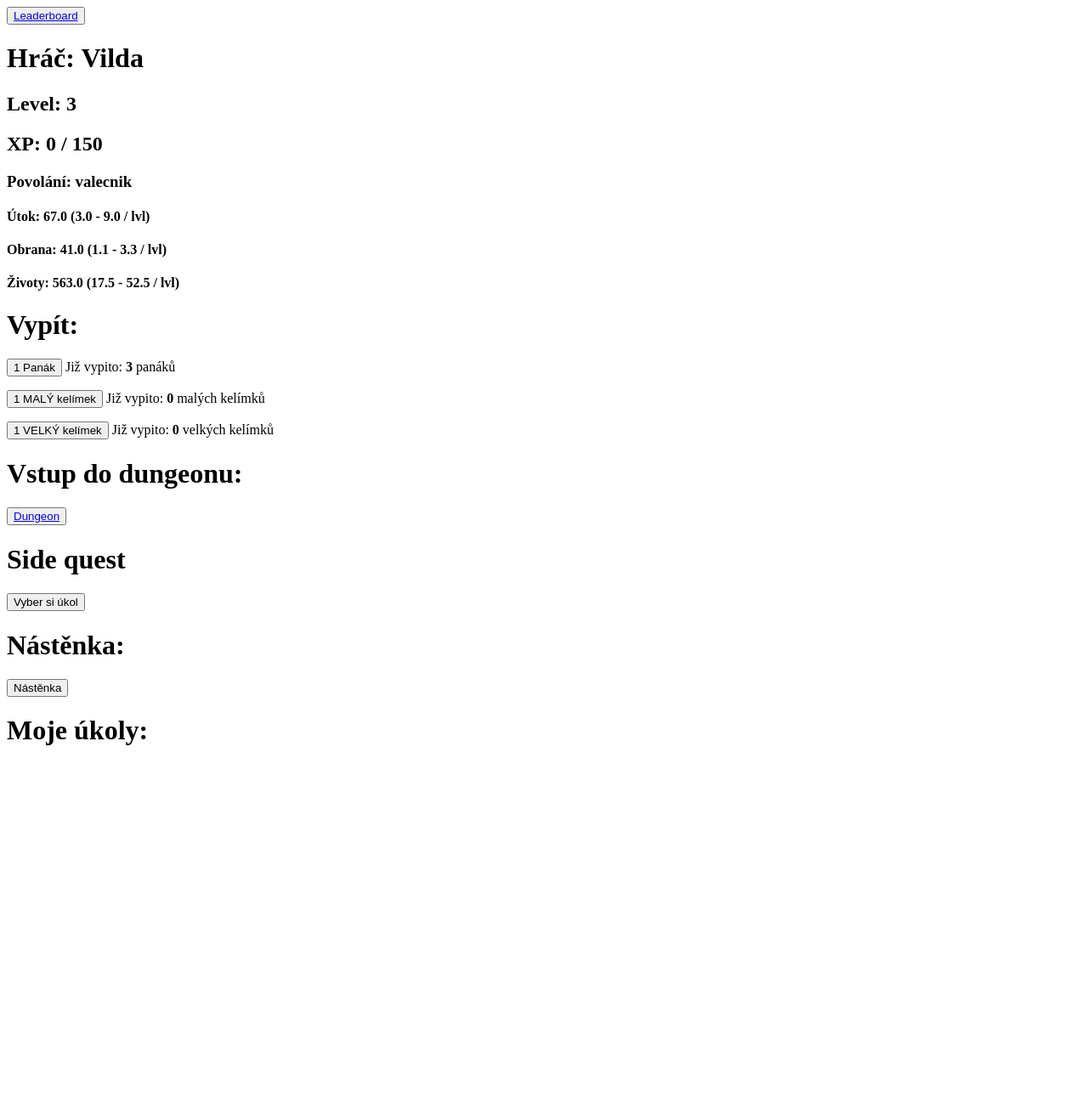
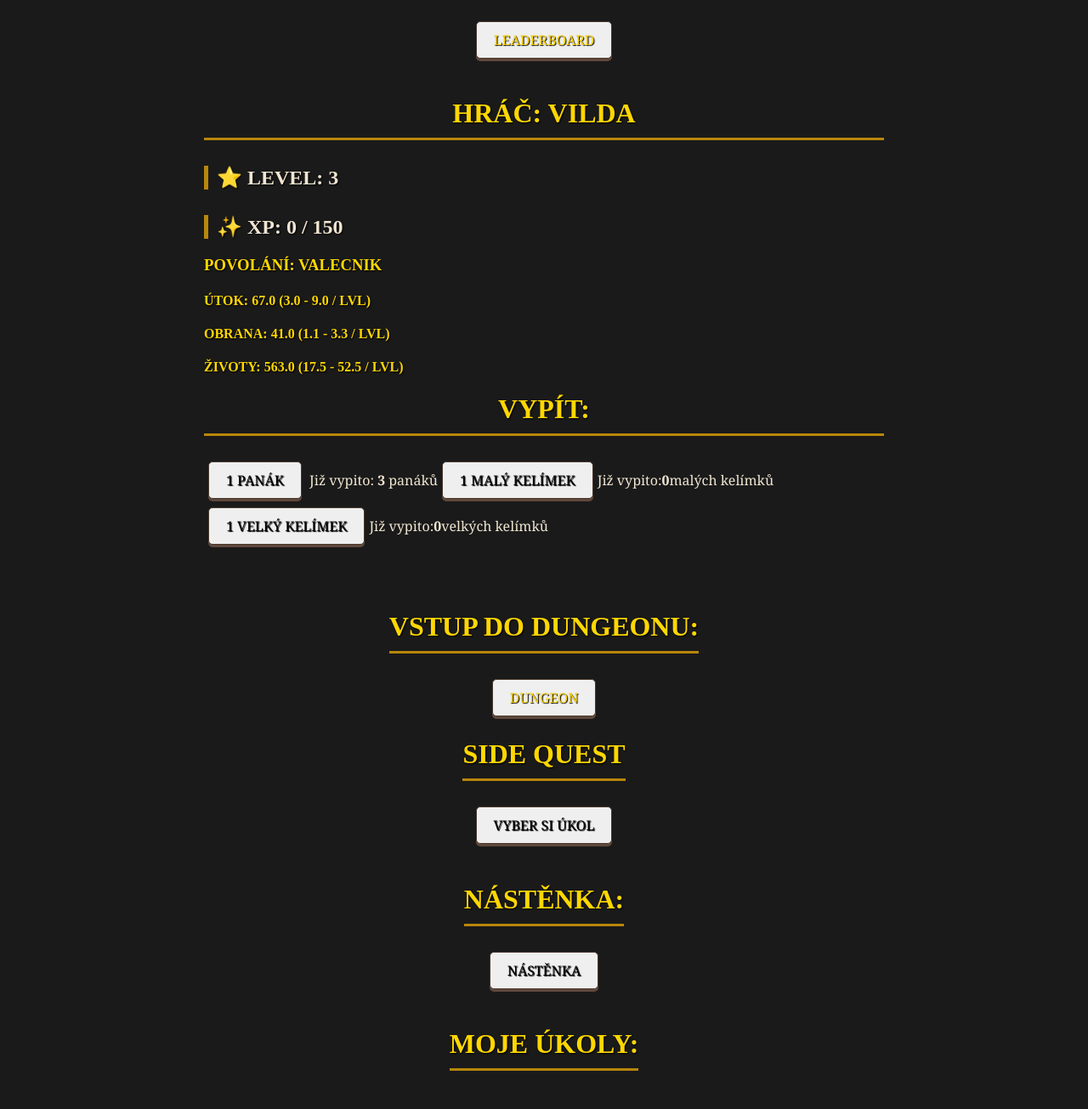
Before and after one commit to Tomas-Gallischek/PnP-Drinking-game, a Django app: page /player_info/238/ in a window 1280 px wide. Shown: the whole page at 85% size. Before the commit the page ends 877 px from the top, so only its background shows below. Run offline with Django 5.2, Linux system fonts and the light colour scheme; data comes from the database, SQL or seed files in the repository; both versions use the stored data as it was after the commit; data that the repository does not hold is empty.

Commit message:
Nefungují mi css

```diff
--- a/game/templates/game/player_info.html
+++ b/game/templates/game/player_info.html
@@ -1,7 +1,8 @@
 {% extends "base.html" %}
+{% load static %}
 
 {% block content %}
-
+<div class="container">
         <h1>Hráč: <b>{{ one_player.name }}</b></h1>
 
         <h2>Level: <b>{{ one_player.lvl }}</b></h2>
@@ -18,19 +19,24 @@
     <h1>Vypít:</h1>
     <form action="{% url 'drink' one_player.id %}" method="post">
         {% csrf_token %}
-
+        <div class="main-action-section">
         <button type="hidden" name="drink_type" value="panak">1 Panák</button>
         Již vypito: <b>{{ one_player.panak }}</b> panáků
+        </div>
+        <p></p>
 
-    <p></p>
 
         <button type="hidden" name="drink_type" value="maly_kelimek">1 MALÝ kelímek</button>
         Již vypito: <b>{{ one_player.maly_kelimek }}</b> malých kelímků
 
         <p></p>
 
+
         <button type="hidden" name="drink_type" value="velky_kelimek">1 VELKÝ kelímek</button>
         Již vypito: <b>{{ one_player.velky_kelimek }}</b> velkých kelímků
+        </div>
+
+        <p></p>
     </form>
 
     <h1>Vstup do dungeonu:</h1>
@@ -72,7 +78,7 @@
         {% endif %}
     {% endfor %}
 
-
+</div>
 
 
 {% endblock content %}
--- /dev/null
+++ b/static/app.css
@@ -0,0 +1,251 @@
+body {
+    background-color: #1a1a1a; /* Tmavě hnědé až černé pozadí */
+    color: #f0e6d2; /* Světlá, starožitná barva textu */
+    font-family: 'Georgia', serif; /* Fantasy / středověký font */
+    margin: 0;
+    padding: 20px;
+    /* Centrování obsahu pro pocit "herního okna" */
+    display: flex;
+    flex-direction: column;
+    align-items: center;
+}
+
+/* Kontejner pro hlavní obsah */
+.container {
+    max-width: 800px;
+    width: 100%;
+    margin-top: 20px;
+}
+
+/* Obecné nadpisy */
+h1, h2, h3, h4 {
+    color: #ffd700; /* Zlatá barva pro nadpisy */
+    text-shadow: 1px 1px 2px #000000;
+    font-family: 'Trajan Pro', serif; /* Změňte na reálný fantasy font, pokud máte */
+    text-transform: uppercase;
+}
+
+h1 {
+    border-bottom: 3px solid #b8860b; /* Zlatý podtržník */
+    padding-bottom: 10px;
+    margin-bottom: 25px;
+    text-align: center;
+}
+
+h2 {
+    margin-top: 30px;
+    color: #f0e6d2;
+    font-size: 1.5rem;
+    border-left: 5px solid #b8860b;
+    padding-left: 10px;
+}
+
+/* Středová linka (oddělovač) */
+hr {
+    border: none;
+    border-top: 3px solid #4a382b; /* Tmavě hnědý kámen */
+    margin: 20px 0;
+    box-shadow: 0 2px 2px -1px rgba(0, 0, 0, 0.5);
+}
+
+/* Informační panely pro STATY a KOEFICIENTY */
+.info-panel {
+    background-color: #2c211a; /* Tmavší, hnědý podklad */
+    border: 1px solid #4a382b;
+    border-radius: 5px;
+    padding: 15px;
+    margin-bottom: 15px;
+    box-shadow: 0 4px 6px rgba(0, 0, 0, 0.5);
+}
+
+/* Styling pro jednotlivé řádky se staty (optional, pro lepší zarovnání) */
+.stat-line {
+    display: flex;
+    justify-content: space-between;
+    margin-bottom: 5px;
+    padding-bottom: 3px;
+    border-bottom: 1px dashed #3a2e24;
+}
+
+.stat-line strong {
+    color: #ffd700;
+}
+
+/* --- Tlačítka (Buttons) --- */
+
+/* Základní styl pro všechna tlačítka */
+button, select, a.button {
+    display: inline-block;
+    padding: 10px 20px;
+    margin: 5px;
+    font-family: 'Georgia', serif;
+    font-size: 1rem;
+    text-transform: uppercase;
+    text-decoration: none;
+    cursor: pointer;
+    border-radius: 5px;
+    transition: all 0.2s ease;
+    text-shadow: 1px 1px 1px #000000;
+    box-shadow: 0 3px 0 #5f483c; /* Tmavší hnědý stín pro 3D efekt */
+    border: 1px solid #4a382b;
+}
+
+/* Styl pro hlavní tlačítka (Dungeon, Side Quest, Nástěnka) */
+.main-button {
+    background-color: #8b6d5c; /* Hnědé dřevěné pozadí */
+    color: #f0e6d2;
+    border-bottom: 5px solid #5f483c;
+    width: 100%; /* Plná šířka */
+    box-sizing: border-box;
+}
+
+.main-button:hover {
+    background-color: #a0816f;
+    transform: translateY(-2px);
+    box-shadow: 0 5px 0 #5f483c;
+}
+
+.main-button:active {
+    transform: translateY(3px);
+    border-bottom: 0px solid transparent;
+    box-shadow: none;
+}
+
+/* Styl pro tlačítka pro pití (Panák, Kelímek) */
+.drink-button {
+    background-color: #ffd700; /* Světlejší zlatá */
+    color: #1a1a1a;
+    font-weight: bold;
+    border-bottom: 3px solid #b8860b;
+    box-shadow: 0 3px 0 #b8860b;
+    margin-right: 15px; /* Mezera mezi tlačítkem a textem */
+    min-width: 120px;
+}
+
+.drink-button:hover {
+    background-color: #ffeb99;
+    box-shadow: 0 5px 0 #b8860b;
+    transform: translateY(-2px);
+}
+
+.drink-button:active {
+    transform: translateY(3px);
+    border-bottom: 0px solid transparent;
+    box-shadow: none;
+}
+
+/* Styl pro tlačítko "Vzdát úkol" */
+.quest-abandon-button {
+    background-color: #cc0000; /* Tmavě červená pro nebezpečnou akci */
+    color: #f0e6d2;
+    border-bottom: 3px solid #990000;
+    box-shadow: 0 3px 0 #990000;
+}
+
+.quest-abandon-button:hover {
+    background-color: #ff3333;
+    box-shadow: 0 5px 0 #990000;
+    transform: translateY(-2px);
+}
+
+.quest-abandon-button:active {
+    transform: translateY(3px);
+    border-bottom: 0px solid transparent;
+    box-shadow: none;
+}
+
+/* Styl pro odkazy v rámci textu (např. jméno hráče) */
+a:not(.button) {
+    color: #ffd700;
+    text-decoration: none;
+    transition: color 0.2s;
+}
+
+a:not(.button):hover {
+    color: #ffeb99;
+    text-decoration: underline;
+}
+
+/* Formuláře pro lepší zarovnání */
+form {
+    margin-bottom: 20px;
+    display: flex;
+    align-items: center;
+    flex-wrap: wrap; /* Pro přizpůsobení na menších obrazovkách */
+}
+
+/* Oprava, aby se tlačítka "Vypít" chovala správně (z tvého HTML je zřejmé, že se nejedná o standardní `<button type="submit">`, ale o tlačítka v rámci formuláře s `drink_type` jako `name`) */
+/* POUŽIJEME ATRIBUTOVÝ SELEKTOR PRO PŘESNOU SHODU */
+form button[name="drink_type"] {
+
+    /* Odstraněno flex pro zarovnání tlačítko-text */
+    display: inline-block;
+    width: auto;
+}
+
+/* Styl pro sekci Moje úkoly */
+.quest-section {
+    background-color: #2c211a;
+    border: 2px solid #b8860b;
+    border-radius: 8px;
+    padding: 15px;
+    margin-top: 20px;
+    box-shadow: 0 0 10px rgba(184, 134, 11, 0.5); /* Zlatý glow */
+}
+
+.quest-section h3 {
+    color: #f0e6d2;
+    font-size: 1.2rem;
+    border-bottom: 1px solid #b8860b;
+    padding-bottom: 5px;
+    margin-top: 0;
+}
+
+.quest-section p {
+    margin: 5px 0;
+}
+
+.quest-section hr {
+    border-top: 1px dashed #b8860b;
+    margin: 10px 0;
+}
+
+/* Přidání ikony pro Level (jako vizuální prvek) */
+h2:first-of-type::before {
+    content: "⭐ "; /* Hvězda pro Level */
+    color: #ffd700;
+}
+
+/* Přidání ikony pro XP */
+h2:nth-of-type(2)::before {
+    content: "✨ "; /* Jiskra pro XP */
+    color: #b8860b;
+}
+
+/* Zajištění, že popisek pití je na stejném řádku jako tlačítko */
+form p {
+    display: contents; /* Zruší blokové chování <p> a umožní elementům uvnitř plynout */
+}
+
+/* Skrytí tagu <p> mezi tlačítky (z tvého kódu) */
+form > p {
+    display: none;
+}
+
+
+/* Styling pro sekci statů */
+.stats-section {
+    display: grid;
+    grid-template-columns: 1fr 1fr;
+    gap: 20px;
+}
+
+.stats-section .info-panel {
+    grid-column: span 2; /* Full width pro hlavní staty */
+}
+
+/* Ujistíme se, že se zobrazení koeficientů nezalamuje zbytečně */
+.stat-line h4 {
+    display: inline;
+    margin: 0;
+}
--- a/templates/base.html
+++ b/templates/base.html
@@ -1,9 +1,14 @@
+
 <!DOCTYPE html>
+{% load static %}
 <html lang="en">
 <head>
     <meta charset="UTF-8">
     <meta name="viewport" content="width=device-width, initial-scale=1.0">
     <title>{% block title %}{% endblock title %}</title>
+    <link rel="stylesheet" href="{% static "app.css" %}">
+
+
 </head>
 <body>
     <header>
```
Also changed, not shown: game/static/game/player_info.css (added, +251 -0 lines), db.sqlite3. Lines whose indentation alone changed are shown as unchanged.
